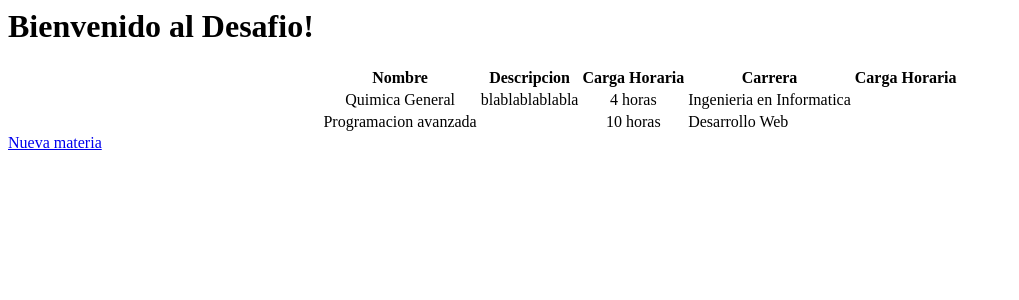
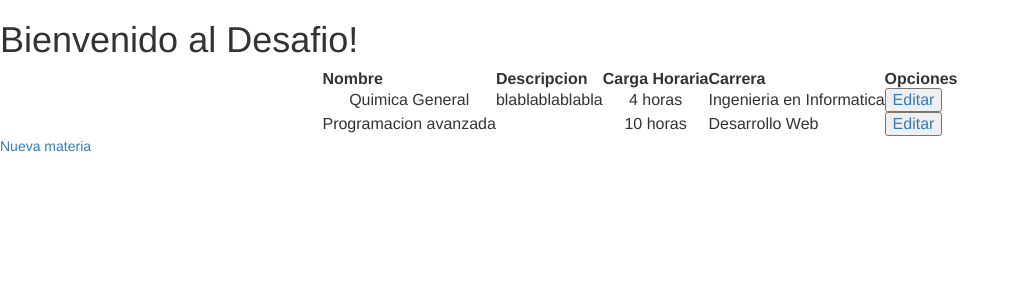
Before and after one commit to forCami/desafiophp, a PHP site: page /home.php in a window 1280 px wide. Shown: the top 300 px of the page, without its empty margins (0-1019 px from the left). Run offline with PHP 8.4, Linux system fonts and the light colour scheme; data comes from the database, SQL or seed files in the repository; some libraries are stand-ins or nearby versions.

Commit message:
early
early commit

```diff
--- a/vistas/home.php
+++ b/vistas/home.php
@@ -4,6 +4,15 @@
 
 		<!-- Esta es la forma de levantar archivos de CSS -->
 		<link rel="stylesheet" href="../css/estilos.css">
+
+		<!-- Latest compiled and minified CSS -->
+		<link rel="stylesheet" href="https://maxcdn.bootstrapcdn.com/bootstrap/3.3.7/css/bootstrap.min.css" integrity="sha384-BVYiiSIFeK1dGmJRAkycuHAHRg32OmUcww7on3RYdg4Va+PmSTsz/K68vbdEjh4u" crossorigin="anonymous">
+
+		<!-- Optional theme -->
+		<link rel="stylesheet" href="https://maxcdn.bootstrapcdn.com/bootstrap/3.3.7/css/bootstrap-theme.min.css" integrity="sha384-rHyoN1iRsVXV4nD0JutlnGaslCJuC7uwjduW9SVrLvRYooPp2bWYgmgJQIXwl/Sp" crossorigin="anonymous">
+
+		<!-- Latest compiled and minified JavaScript -->
+		<script src="https://maxcdn.bootstrapcdn.com/bootstrap/3.3.7/js/bootstrap.min.js" integrity="sha384-Tc5IQib027qvyjSMfHjOMaLkfuWVxZxUPnCJA7l2mCWNIpG9mGCD8wGNIcPD7Txa" crossorigin="anonymous"></script>
 
 		<!-- Esta es la forma de levantar archivos JS -->
 		<script type="text/javascript" src="../js/jquery.min.js"></script>
@@ -40,13 +49,13 @@
 
 		if ($result->num_rows > 0) {
 
-	    echo "<center><div><table border=\"0\"><tr><th>Nombre</th><th>Descripcion</th><th>Carga Horaria</th><th>Carrera</th><th>Carga Horaria</th></tr>";
+	    echo "<center><div><table border=\"0\"><tr><th>Nombre</th><th>Descripcion</th><th>Carga Horaria</th><th>Carrera</th><th>Opciones</th></tr>";
 
 
 	    while($row = $result->fetch_assoc()) {
 
 
-	         echo "<tr><td><center>".$row["materiasNombre"]."</center></td><td> ".$row["descripcion"]."</td><td><center>".$row["carga_horaria"]." horas</center></td><td>".$row["nombre"]."</td></tr>";
+	         echo "<tr><td><center>".$row["materiasNombre"]."</center></td><td> ".$row["descripcion"]."</td><td><center>".$row["carga_horaria"]." horas</center></td><td>".$row["nombre"]."</td><td><a href=\"editarMateria.php\"><input type=\"submit\" method=\"post\" action=\"ejemploPost.php\" value=\"Editar\"></a></tr>";
 
 	    }
 
@@ -54,7 +63,7 @@
 
 	} else {
 
-	    echo "0 results";
+	    echo "0 resultados";
 
 	}
 
```
Also changed, not shown: vistas/nuevaMateria.php (+10 -1 lines), vistas/resultado.php (+10 -1 lines).
